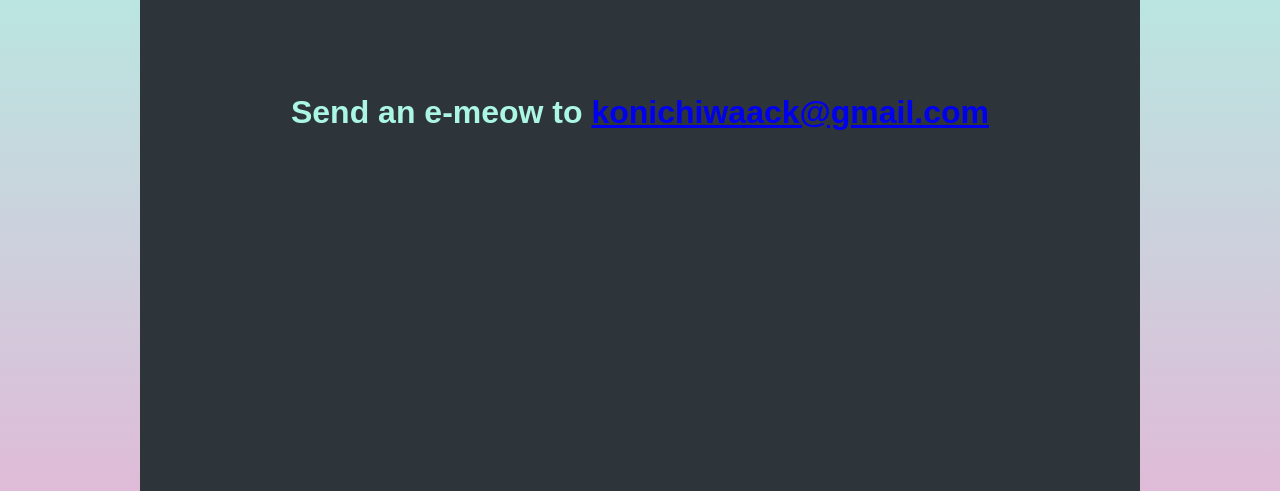
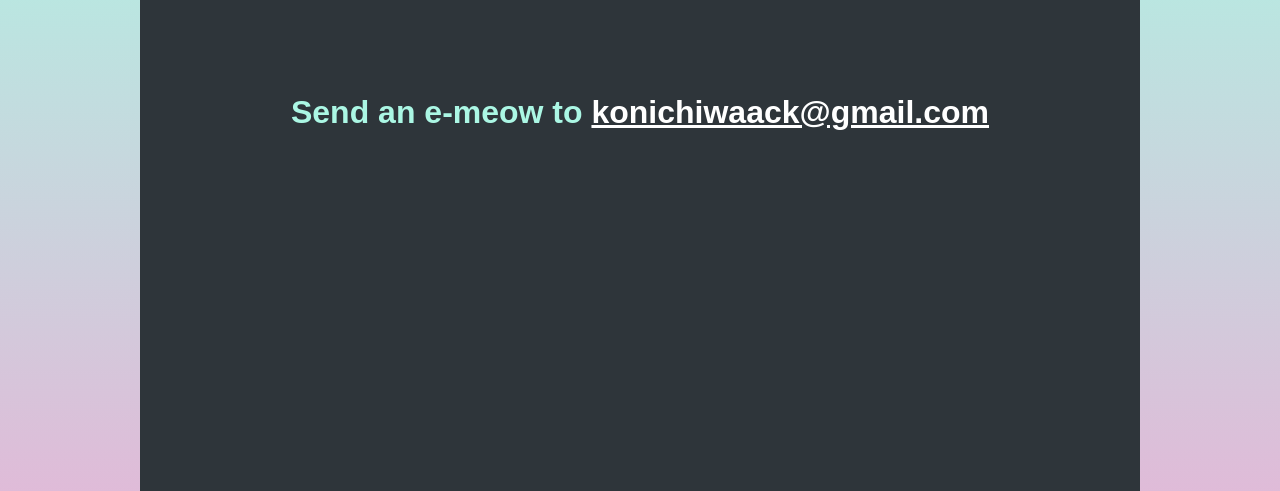
Before and after one commit to konichiwaack/website, a plain HTML site: page contact.html in a window 1280 px wide. Shown: the part 201-692 px from the top of the page. Drawn offline with Linux system fonts and the light colour scheme.

Commit message:
Update contact.html

```diff
--- a/contact.html
+++ b/contact.html
@@ -27,7 +27,7 @@
 			<div id="spacer1"></div>
 			<main>
 				<div id="content" style="display:block;height:800px;">
-				<h1 id="contact_header" style="margin:100px auto;text-align:center;">Send an e-meow to <a href="mailto:konichiwaack@gmail.com">konichiwaack@gmail.com</a></h1>
+				<h1 id="contact_header" style="margin:100px auto;text-align:center;">Send an e-meow to <a href="mailto:konichiwaack@gmail.com" style="color:white;">konichiwaack@gmail.com</a></h1>
 					<form id="contact_form" method="post" action="php/formmail.php" style="display:none;">
 					<fieldset id="contact_fieldset">
 						<input 	type="hidden"
```
